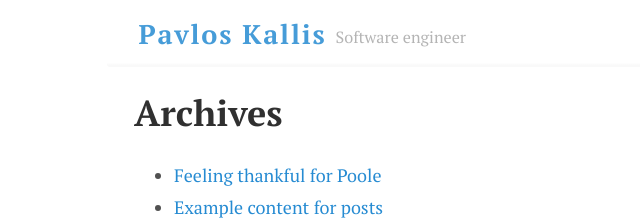
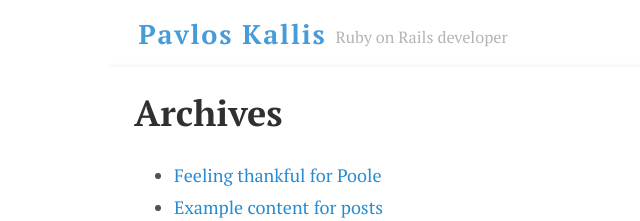
Before and after one commit to pakallis/pakallis.github.io, a Jekyll site: the page built from archives.html, in a window 1280 px wide. Shown: the top 221 px of the page, without its empty margins (191-831 px from the left). Built offline with Jekyll 4.4.1, drawn with Linux system fonts in a browser that asks for light colours.

Commit message:
Change tagline

```diff
--- a/_config.yml
+++ b/_config.yml
@@ -1,6 +1,6 @@
 # Setup
 title:               Pavlos Kallis
-tagline:             Software engineer
+tagline:             Ruby on Rails developer
 url:                 http://pakallis.github.io
 analytics_id:        UA-56553414-1
 
```
